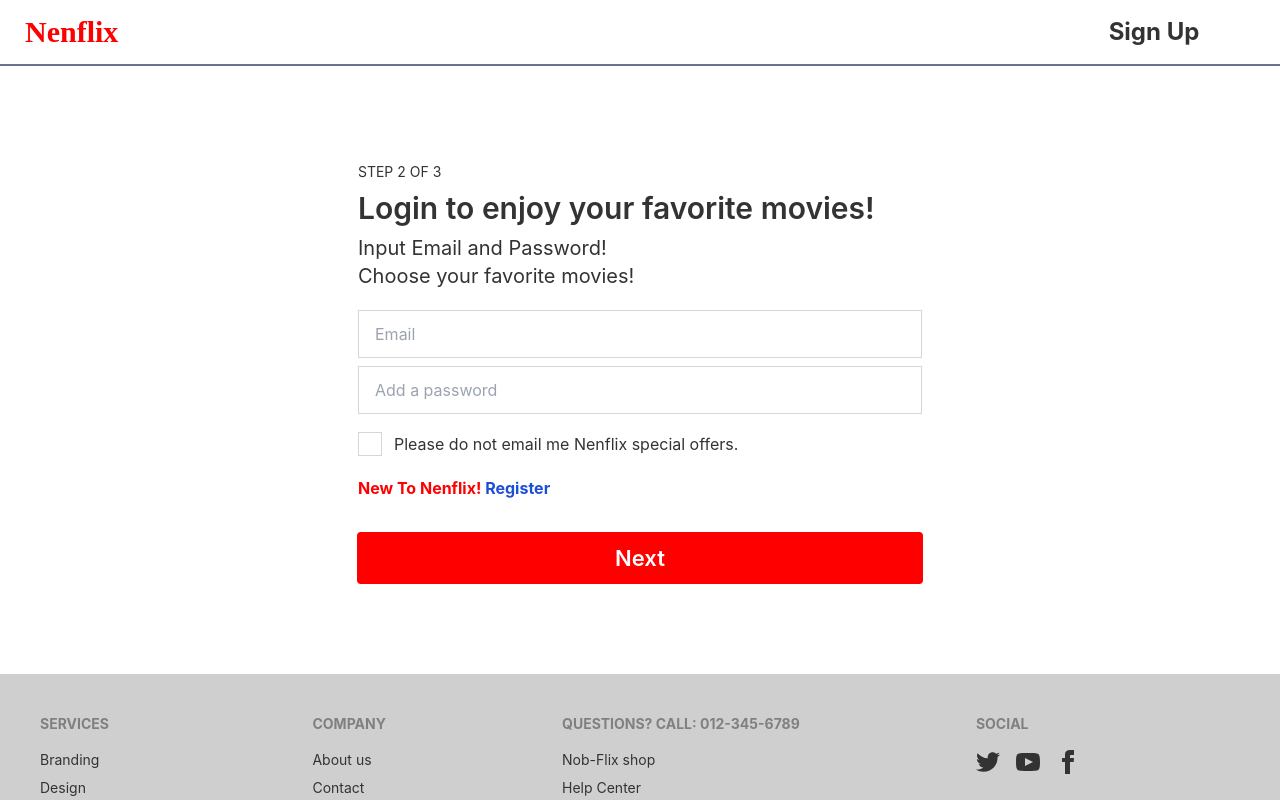
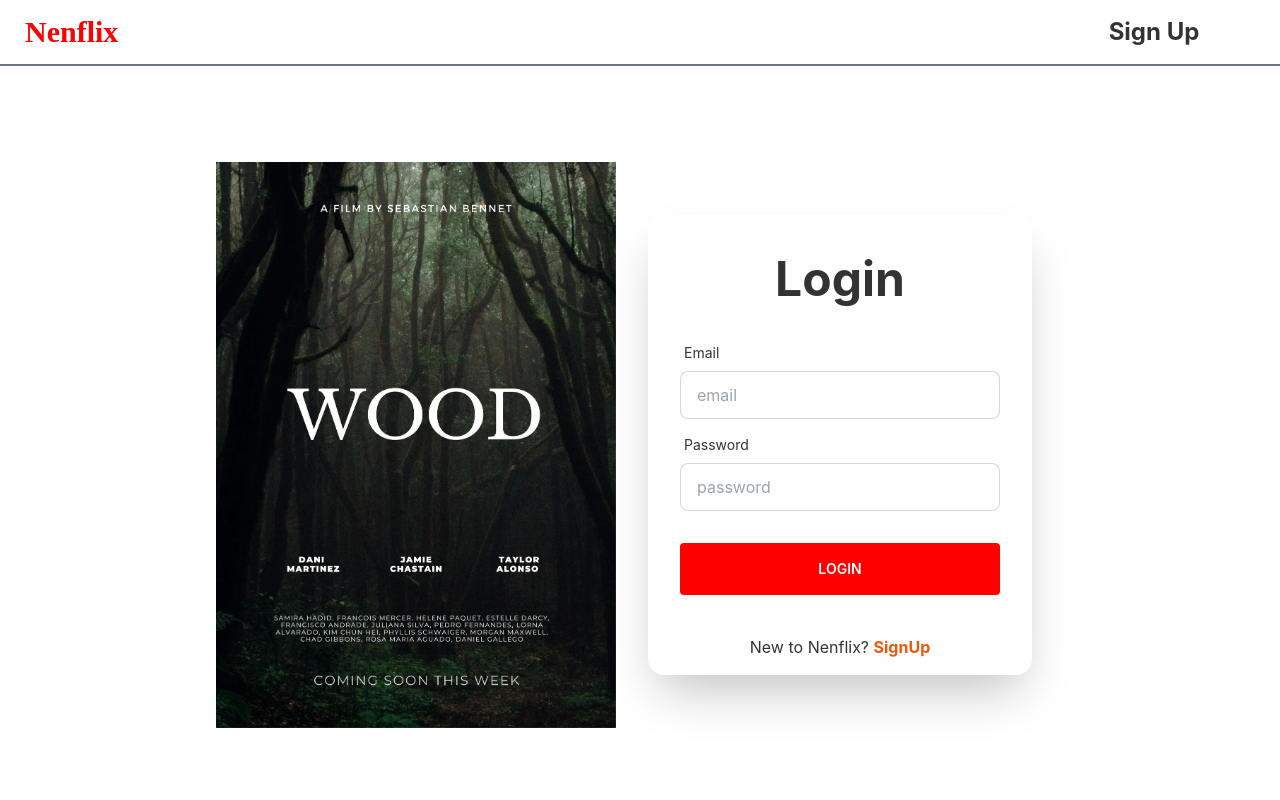
Before and after one commit to pabelmahbub/november-flix, a React (Create React App) app: page /login in a window 1280 px wide. Shown: the top 800 px of the page. Built offline with nearby package versions, Linux system fonts and the light colour scheme; no server answers.

Commit message:
login and signup integreted with firebase

```diff
--- a/src/App.js
+++ b/src/App.js
@@ -3,6 +3,8 @@ import {
   createBrowserRouter,
   RouterProvider,
 } from "react-router-dom";
+import { ToastContainer} from 'react-toastify';
+import 'react-toastify/dist/ReactToastify.css';
 import Home from './Home/Home';
 import SignUp from './SignUp/SignUp';
 import SignUpStep2 from './SignUp/SignUpStep2';
@@ -19,6 +21,7 @@ import SingleMovieDetail from './AfterSignUp/SingleMovieDetail';
 import MoreMovies from './AfterSignUp/MoreMovies';
 import PostMovies from './MangeApi/PostMovies';
 import NotFound from './Home/NotFound';
+import DeleteMovie from './MangeApi/DeleteMovie';
 
 
 
@@ -89,6 +92,10 @@ const router = createBrowserRouter([
     element: <div><PostMovies /></div>,
   },
   {
+    path: "/deleteMovie/",
+    element: <div><DeleteMovie /></div>,
+  },
+  {
     path: "/*",
     element: <div><NotFound /></div>,
   },
@@ -103,8 +110,7 @@ function App() {
     <div className="App">
 
       <RouterProvider router = {router} />
-
-
+      <ToastContainer></ToastContainer>
     </div>
   );
 }
--- a/src/Footer/Footer.jsx
+++ b/src/Footer/Footer.jsx
@@ -32,7 +32,7 @@ function Footer() {
            <Link to='/postMovies'>
            <p style={{color:'#fff',fontFamily:'raleway'}}>Post movies</p>
            </Link>
-           <Link to='/manageMovie'>
+           <Link to='/deleteMovie'>
            <p style={{color:'#fff',fontFamily:'raleway'}}>Delete movies</p>
            </Link>
            <p style={{color:'#fff',fontFamily:'raleway', fontSize:12}}>© {year}; pabelmahbub@gmail.com</p>
--- /dev/null
+++ b/src/MangeApi/DeleteMovie.jsx
@@ -0,0 +1,54 @@
+import React from 'react';
+import { useEffect,useState } from 'react';
+import Loading from '../Components/Loading';
+
+function DeleteMovie() {
+      const [movies, setMovies] = useState([]);
+      useEffect(() => {
+         fetch ('https://nenflix-server-production.up.railway.app/movies')
+         .then(res => res.json())
+         .then(data => setMovies(data));
+      }, [])
+      {console.log('HHH', movies)}
+
+      const handleDelete = id =>{
+                              const url = `https://nenflix-server-production.up.railway.app/manageMovies/${id}`;
+                              fetch(url, {method:'DELETE'})
+                              .then(res=>res.json())
+                              .then(data=>{
+                                   console.log(data);
+                                   if(data.deletedCount){
+                                       alert('data is deleted');
+                                       const remaining = movies.filter(service => service._id !== id);
+                                       setMovies(remaining);
+                                       {console.log('6HHH', movies)}
+                                   }
+                              })
+      }
+
+  return (
+    <div style={{textAlign:'center'}}>
+         <h1>Manage movies</h1>
+         <div style={{display: "flex",
+            justifyContent: "center",
+            alignItems: "center",
+
+          }}>
+                {
+                  movies.length === 0 && <Loading />
+                }
+        </div>
+         <h3>Total movies: {movies.length}</h3>
+         {
+            movies.map(service => <div style={{borderTop:"2px solid orange",paddingTop:'10px',paddingBottom:'10px'}}
+                      key={service._id}>
+                      <h4>{service.positionName}</h4>
+                      <h4>{service.companyName}</h4>
+                      <button className='btn btn-info mt-2' onClick={()=>handleDelete(service._id)}>delete</button>
+            </div>)
+         }
+    </div>
+  )
+}
+
+export default DeleteMovie;
--- a/src/SignUp/Login.jsx
+++ b/src/SignUp/Login.jsx
@@ -1,47 +1,73 @@
-import React from 'react'
+import React, { useContext } from 'react'
+import {toast } from 'react-toastify';
+import pc from '../../src/Assets/movieImage/m2.webp'
 import { Form, Link } from 'react-router-dom';
+import { useNavigate } from 'react-router-dom';
+import { AuthContext } from '../contexts/AuthProvider/AuthProvider';
 import FooterSignUp from '../Footer/FooterSignUp';
 import NavbarSignUp from '../Navbar/NavbarSignUp';
 
 
 function Login() {
+  const {loginUser} = useContext(AuthContext);
+  const navigate = useNavigate();
 
   const handleLogin =(e)=>{
     e.preventDefault();
+      const form = e.target;
+      const email = form.email.value;
+      const password = form.password.value;
 
-  }
+      loginUser(email, password)
+      .then(result => {
+        const user = result.user;
+        console.log(user);
+        navigate('/homepage');
+      })
+      .catch(err=> console.log(err));
+    }
+
+
+
   return (
     <div>
        <NavbarSignUp />
 
-      <div style={{paddingTop:'5%',paddingBottom:'7%',display:'flex', justifyContent:'center'}}>
-         <div className="card bg-base-100">
 
-          <div className="card-body text-left">
-              <p className="text-sm text-left">STEP 2 OF 3</p>
-              <h2 className="card-title text-3xl">Login to enjoy your favorite movies!</h2>
-              <p className="text-xl pb-3">Input Email and Password!<br/>Choose your favorite movies!</p>
+                <div className="hero w-full my-20">
+            <div className="hero-content grid md:grid-cols-2 flex-col lg:flex-row-reverse">
+              <div className="text-center lg:text-left">
+               <img src={pc} width="400px" height="100px" className='mr-4' alt=""/>
+              </div>
+              <div className="card flex-shrink-0 w-full max-w-sm shadow-2xl bg-base-100">
+              <h1 className="text-5xl text-center font-bold mt-10">Login</h1>
 
-                <Form onSubmit={handleLogin}>
-                <input type="text" name="email" placeholder="Email" style={{borderRadius:'0px'}} className="input input-bordered  w-full mb-2" />
-                 <input type="password" name="password" placeholder="Add a password" style={{borderRadius:'0px'}} className="input input-bordered  w-full" />
-                 </Form>
-
-             <div style={{display:'flex',marginTop:'10px'}}>
-               <input type="checkbox" style={{borderRadius:'0px',backgroundColor:'#fff'}} className="checkbox checkbox-md mr-3" />
-               <p className="text- pb-3">Please do not email me Nenflix special offers.</p>
-             </div>
+                <form className="card-body" onSubmit={handleLogin}>
+                  <div className="form-control">
+                    <label className="label">
+                      <span className="label-text">Email</span>
+                    </label>
+                    <input type="text" name='email' placeholder="email" className="input input-bordered" />
+                  </div>
+                  <div className="form-control">
+                    <label className="label">
+                      <span  className="label-text">Password</span>
+                    </label>
+                    <input type="text" name='password' placeholder="password" className="input input-bordered" />
+                    {/* <label className="label">
+                      <a href="#" className="label-text-alt link link-hover">Forgot password?</a>
+                    </label> */}
+                  </div>
+                  <div className="form-control mt-6">
+                    <input style={{borderRadius:'4px'}} className="btn button text-transform:capitalize" type="submit" value="login" />
+                  </div>
+                </form>
+                <p className='pt-2 pb-4'>New to Nenflix? <Link to='/signup/regform' className='text-orange-600 font-bold'>SignUp</Link></p>
+              </div>
+            </div>
+          </div>
 
 
-             <p style={{color:'red',fontWeight:'bold'}}>New To Nenflix! <Link className="text-blue-700 font-bold"to="/signup/regform">Register</Link></p>
-
-          </div>
-
-            <Link to='/homepage'>
-            <button style={{width:'90%',borderRadius:'4px',fontSize:'22px'}} className="btn button text-transform: capitalize">Next</button>
-            </Link>
-       </div>
-      </div>
 
             <FooterSignUp />
 
--- a/src/SignUp/SignUpStep4.jsx
+++ b/src/SignUp/SignUpStep4.jsx
@@ -1,6 +1,9 @@
 import { createUserWithEmailAndPassword } from '@firebase/auth';
 import { Result } from 'postcss';
-import React, { useContext, useState } from 'react'
+import {toast } from 'react-toastify';
+import React, { useContext, useState } from 'react';
+import { useNavigate } from 'react-router-dom';
+import elvis from '../../src/Assets/movieImage/m11.webp'
 import { Form, Link } from 'react-router-dom';
 import { AuthContext } from '../contexts/AuthProvider/AuthProvider';
 import FooterSignUp from '../Footer/FooterSignUp';
@@ -9,115 +12,76 @@ import NavbarSignUp from '../Navbar/NavbarSignUp';
 
 function SignUpStep4() {
   const {createUser} = useContext(AuthContext);
-
-    const [formData, setFormData] = useState({
-      name: '',
-      email: '',
-      password: '',
-    });
-
-    const handleChange = event => {
-      setFormData({
-        ...formData,
-        [event.target.name]: event.target.value,
-      });
-    };
-
-    const handleSubmit = event => {
-      event.preventDefault();
-      console.log('Form data:', formData);
-    };
+  const navigate = useNavigate();
 
 
-  // const handleSignUp = (event) =>{
-  //   event.preventDefault();
-  //   const form = event.target;
-  //   const email = form.email.value;
-  //   const password = form.password.value;
-  //   {console.log('data', email, password)}
 
-  //   createUser(email, password)
-  //       .then(result =>{
-  //         const user = result.user;
-  //           console.log(user)
+    const handleSignUp=(e)=>{
+      e.preventDefault();
+      const form = e.target;
+      const name = form.name.value;
+      const email = form.email.value;
+      const password = form.password.value;
 
-  //       })
-  //      .catch(err => console.error(err));
-  //   }
+      createUser(email, password)
+      .then(result => {
+        const user = result.user;
+        console.log(user);
+        navigate('/signup/paymentPicker');
+        toast.success('Nenflix account created successfully!');
 
-  // const handleRegister =(e)=>{
-  //   e.preventDefault();
-  //   console.log(e.target.email.value);
+      })
+      .catch(err=> console.log(err));
 
-  // }
+    }
+
 
   return (
     <div>
 
 <NavbarSignUp />
 
-<div style={{paddingTop:'5%',paddingBottom:'7%',display:'flex', justifyContent:'center'}}>
-         <div className="card bg-base-100">
 
-          <div className="card-body text-left">
-              <p className="text-sm text-left">STEP 2 OF 3</p>
-              <h2 className="card-title text-3xl">SignUp-Create a password to start<br/>your membership</h2>
-              <p className="text-xl pb-3">Just a few more steps and you're done!<br/>We hate paperwork too.</p>
+<div className="hero w-full my-20">
+  <div className="hero-content grid md:grid-cols-2 flex-col lg:flex-row-reverse">
+    <div className="text-center lg:text-left">
+      <img src={elvis} width="400px" className='mr-4' alt=""/>
+    </div>
+    <div className="card flex-shrink-0 w-full max-w-sm shadow-2xl bg-base-100">
+    <h1 className="text-5xl text-center font-bold mt-10">SignUp</h1>
 
-
-<form onSubmit={handleSubmit}>
-      <div>
-        <label htmlFor="name">Name:</label>
-        <input
-          type="text"
-          id="name"
-          name="name"
-          value={formData.name}
-          onChange={handleChange}
-          placeholder="Email"
-          style={{borderRadius:'0px'}}
-          className="input input-bordered  w-full mb-2" />
+      <form className="card-body" onSubmit={handleSignUp}>
+        <div className="form-control">
+          <label className="label">
+            <span  className="label-text">Name</span>
+          </label>
+           <input type="text" name="name" placeholder="Your name" className="input input-bordered" />
         </div>
-      <div>
-        <label htmlFor="email">Email:</label>
-        <input
-          type="email"
-          id="email"
-          name="email"
-          value={formData.email}
-          onChange={handleChange}
-          placeholder="Add a Email"
-          style={{borderRadius:'0px'}} className="input input-bordered  w-full" />
+        <div className="form-control">
+          <label className="label">
+            <span  className="label-text">Email</span>
+          </label>
+          <input type="text" name="email" placeholder="email address" className="input input-bordered" />
         </div>
-      <div>
-        <label htmlFor="password">Password:</label>
-        <input
-          type="password"
-          id="password"
-          name="password"
-          value={formData.password}
-          onChange={handleChange}
-          placeholder="Add a password" style={{borderRadius:'0px'}} className="input input-bordered  w-full" />
+        <div className="form-control">
+          <label className="label">
+            <span  className="label-text">Password</span>
+          </label>
+          <input type="text" name="password" placeholder="password" className="input input-bordered" />
+          {/* <label className="label">
+            <a href="#" className="label-text-alt link link-hover">Forgot password?</a>
+          </label> */}
         </div>
-      <button type="submit">Submit</button>
+        <div className="form-control mt-6">
+          <input  style={{borderRadius:'4px'}} className="btn button text-transform:capitalize" type="submit" value="signup" />
+        </div>
       </form>
-
-    <div style={{display:'flex',marginTop:'10px'}}>
-               <input type="checkbox" style={{borderRadius:'0px',backgroundColor:'#fff'}} className="checkbox checkbox-md mr-3" />
-               <p className="text- pb-3">Please do not email me Nenflix special offers.</p>
+      <p className='pt-2 pb-4'>Already have an account. <Link to='/login' className='text-orange-600 font-bold'>Login</Link></p>
+    </div>
+  </div>
 </div>
 
 
-             <p style={{color:'red',fontWeight:'bold'}}>Already have an account! <Link className="text-blue-700 font-bold"to="/login">Login</Link></p>
-
-          </div>
-          <Link to='/signup/paymentPicker'>
-            <button style={{width:'90%',borderRadius:'4px',fontSize:'22px'}} className="btn button text-transform: capitalize">Next</button>
-           </Link>
-
-
-       </div>
-      </div>
 
             <FooterSignUp />
 
```
Also changed, not shown: src/contexts/AuthProvider/AuthProvider.js (+26 -6 lines). Lines whose indentation alone changed are shown as unchanged.
